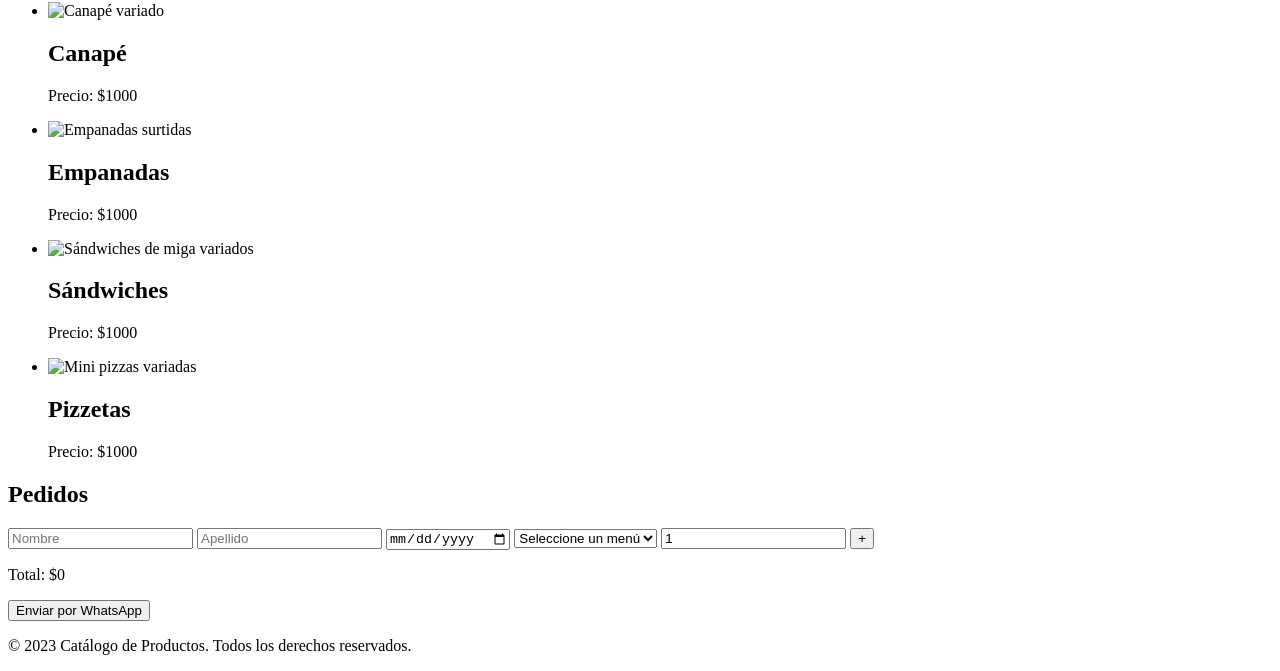
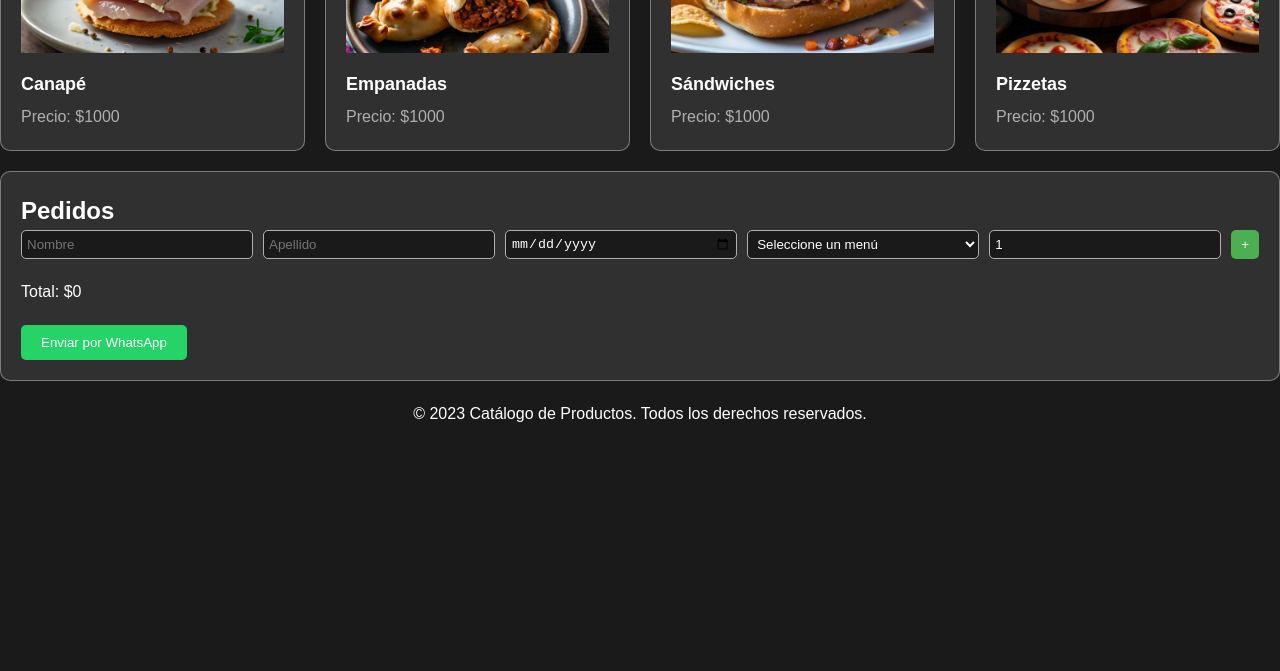
Before and after one commit to Lautaro1393/Backend_Sarmiento_Lautaro, a plain HTML site: page index.html in a window 1280 px wide. Shown: the part 280-951 px from the top of the page. After the commit the page ends 800 px from the top, so only its background shows below. Drawn offline with nearby package versions, Linux system fonts and the light colour scheme; the site is published under a folder, as on GitHub Pages, so addresses that start at the root find nothing.

Commit message:
Update index.html

```diff
--- a/index.html
+++ b/index.html
@@ -3,7 +3,7 @@
 <head>
     <meta charset="UTF-8">
     <meta name="viewport" content="width=device-width, initial-scale=1.0">
-    <link rel="stylesheet" href="/styles.css">
+    <link rel="stylesheet" href="styles.css">
     <link rel="stylesheet" href="https://fonts.googleapis.com/css2?family=Material+Symbols+Rounded:opsz,wght,FILL,GRAD@20..48,100..700,0..1,-50..200" />
     <link rel="stylesheet" href="https://fonts.googleapis.com/css2?family=Material+Symbols+Outlined:opsz,wght,FILL,GRAD@20..48,100..700,0..1,-50..200" />
     <title>PAGINA DE RESTAURANTE</title>
@@ -34,22 +34,22 @@
     <main>
         <ul class="product-list">
             <li class="product-card">
-                <img src="/images/canape.jpeg" alt="Canapé variado">
+                <img src="images/canape.jpeg" alt="Canapé variado">
                 <h2>Canapé</h2>
                 <p>Precio: $1000</p>
             </li>
             <li class="product-card">
-                <img src="/images/empanadas.jpeg" alt="Empanadas surtidas">
+                <img src="images/empanadas.jpeg" alt="Empanadas surtidas">
                 <h2>Empanadas</h2>
                 <p>Precio: $1000</p>
             </li>
             <li class="product-card">
-                <img src="/images/sanguchitos_de_miga.jpeg" alt="Sándwiches de miga variados">
+                <img src="images/sanguchitos_de_miga.jpeg" alt="Sándwiches de miga variados">
                 <h2>Sándwiches</h2>
                 <p>Precio: $1000</p>
             </li>
             <li class="product-card">
-                <img src="/images/mini_pizza_catering.jpeg" alt="Mini pizzas variadas">
+                <img src="images/mini_pizza_catering.jpeg" alt="Mini pizzas variadas">
                 <h2>Pizzetas</h2>
                 <p>Precio: $1000</p>
             </li>
```
